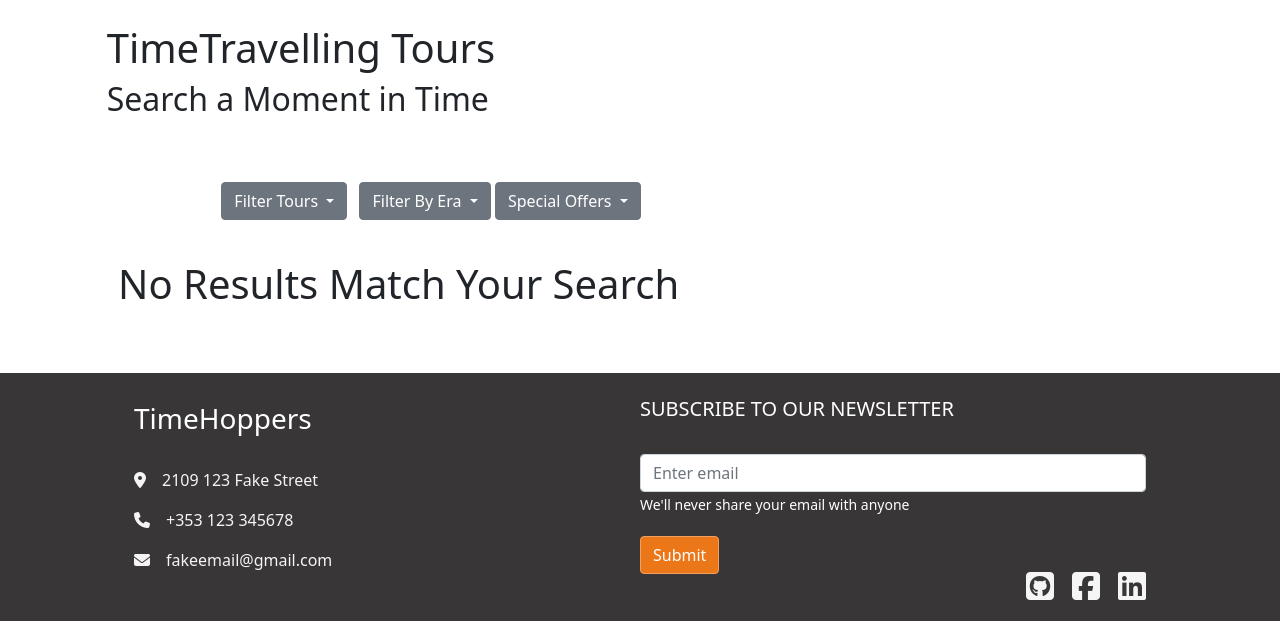
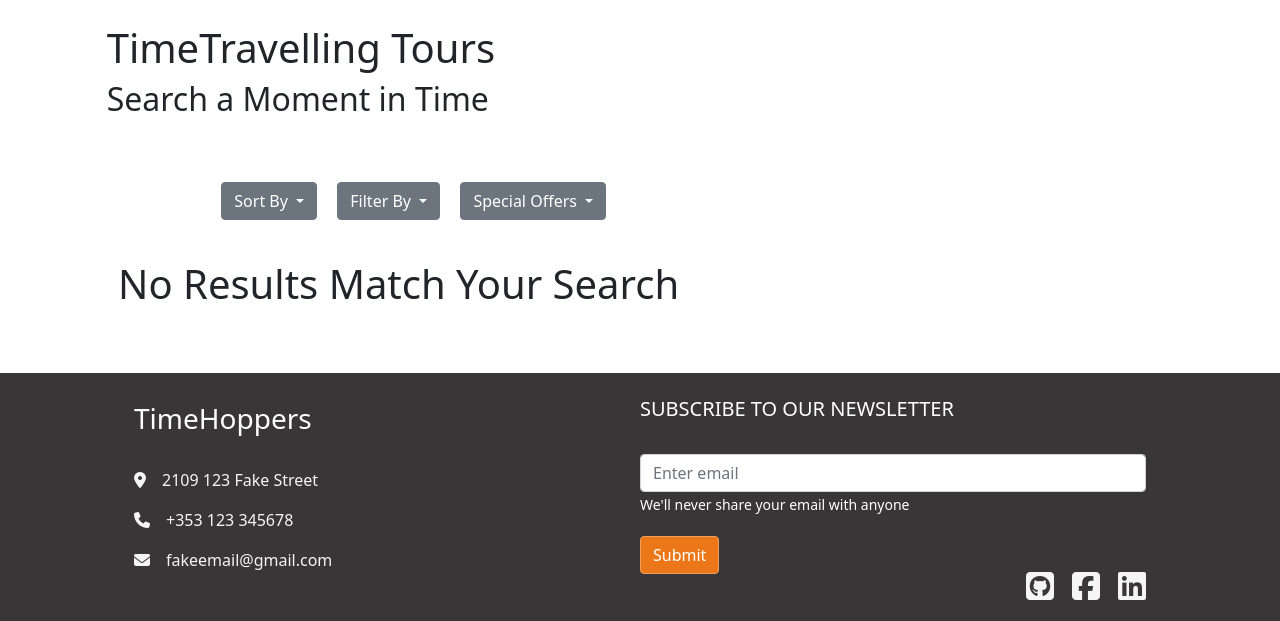
Before and after one commit to ciaraosull/project-5-time-hoppers, a Django app: page /tours/?sort=price-lowest in a window 1280 px wide. Shown: the part 90-711 px from the top of the page. Run offline with Django 3.2, Linux system fonts and the light colour scheme; data that the repository does not hold is empty; some libraries are stand-ins or nearby versions.

Commit message:
Add sort functionality & manual test

```diff
--- a/tours/templates/tours/tours.html
+++ b/tours/templates/tours/tours.html
@@ -16,22 +16,24 @@
         <div class="btn-group">
             <button type="button" class="btn btn-secondary dropdown-toggle m-2" data-bs-toggle="dropdown"
                 aria-expanded="false">
-                Filter Tours
+                Sort By
             </button>
             <ul class="dropdown-menu">
-                <a href="" class="dropdown-item" aria-label="#">By Price</a>
-                <a href="" class="dropdown-item" aria-label="#">By Rating</a>
-                <a href="" class="dropdown-item" aria-label="#">By Category</a>
-                <a href="" class="dropdown-item" aria-label="#">Most Recent</a>
+                <a href="{% url 'tours-list' %}?sort=price-lowest" class="dropdown-item" aria-label="#">By Price: <small>Low to High</small></a>
+                <a href="{% url 'tours-list' %}?sort=price-highest" class="dropdown-item" aria-label="#">By Price: <small>High to Low</small></a>
+                <a href="{% url 'tours-list' %}?sort=rating" class="dropdown-item" aria-label="#">By Highest Rating</a>
+                <a href="{% url 'tours-list' %}?sort=tour-name-ascending" class="dropdown-item" aria-label="#">By Name: <small>A-Z</small></a>
+                <a href="{% url 'tours-list' %}?sort=tour-name-desending" class="dropdown-item" aria-label="#">By Name: <small>Z-A</small></a>
+                <a href="{% url 'tours-list' %}?sort=most-recent" class="dropdown-item" aria-label="#">Most Recent</a>
                 <a href="{% url 'tours-list' %}" aria-label="Go to Tours List" class="dropdown-item">All Tours</a>
             </ul>
         </div>
 
         <!-- Special Offers Filter Menu -->
         <div class="btn-group">
-            <button type="button" class="btn btn-secondary dropdown-toggle" data-bs-toggle="dropdown"
+            <button type="button" class="btn btn-secondary dropdown-toggle m-2" data-bs-toggle="dropdown"
                 aria-expanded="false">
-                Filter By Era
+                Filter By
             </button>
             <ul class="dropdown-menu">
                 <a href="{% url 'tours-list' %}?category=80s_tours" class="dropdown-item"
@@ -43,7 +45,7 @@
 
         <!-- Special Offers Filter Menu -->
         <div class="btn-group">
-            <button type="button" class="btn btn-secondary dropdown-toggle" data-bs-toggle="dropdown"
+            <button type="button" class="btn btn-secondary dropdown-toggle m-2" data-bs-toggle="dropdown"
                 aria-expanded="false">
                 Special Offers
             </button>
--- a/tours/views.py
+++ b/tours/views.py
@@ -27,12 +27,27 @@ class TourListView(ListView):
 
     def get_queryset(self):
         """
-        Define query_set to get user search results or search by category
+        Define query_set to get user search results, search by category or sort
         """
         queryset = super().get_queryset()
-
         if self.request.GET:
 
+            # sort by
+            sort = self.request.GET.get('sort')
+            if sort == 'most-recent':
+                queryset = queryset.order_by('-date_added')
+            if sort == 'tour-name-ascending':
+                queryset = queryset.order_by('tour_name')
+            if sort == 'tour-name-desending':
+                queryset = queryset.order_by('-tour_name')
+            if sort == 'price-lowest':
+                queryset = queryset.order_by('price')
+            if sort == 'price-highest':
+                queryset = queryset.order_by('-price')
+            if sort == 'rating':
+                queryset = queryset.order_by('rating')
+
+            # get user search results
             if 'q' in self.request.GET:
                 query = self.request.GET.get("q")
                 if not query:
@@ -40,14 +55,15 @@ class TourListView(ListView):
                         self.request,
                         "You did not enter anything to search"
                         )
-                return queryset.filter(
+                queryset = queryset.filter(
                         Q(tour_name__icontains=query)
                         | Q(description__icontains=query)
                         )
 
+            # search by category
             if 'category' in self.request.GET:
                 categories = self.request.GET['category'].split(',')
-                return queryset.filter(category__name__in=categories)
+                queryset = queryset.filter(category__name__in=categories)
 
         return queryset
 
```
